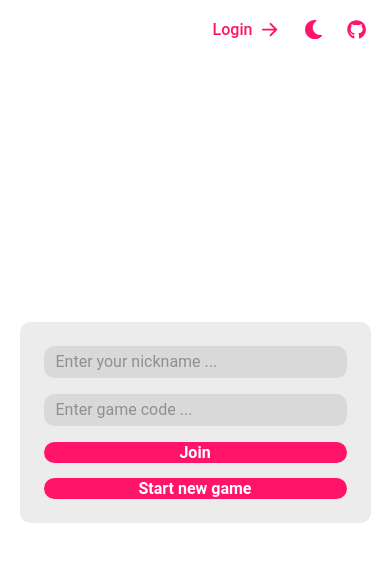
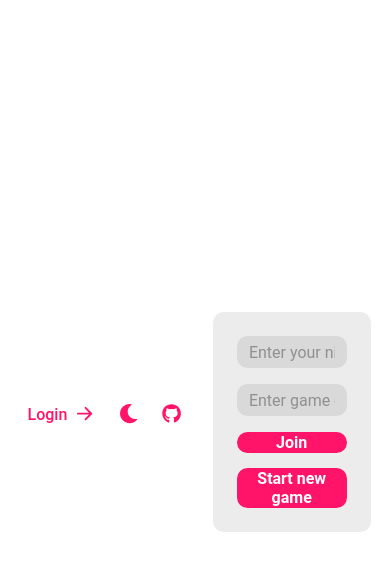
Before and after one commit to sopra-fs25-group-20/sopra-fs25-group-20-client, a Next.js app: page / in a window 390 px wide. Shown: the top 570 px of the page. Built offline with nearby package versions, Linux system fonts and the light colour scheme.

Commit message:
fix:mobile design

```diff
--- a/app/styles/layout.css
+++ b/app/styles/layout.css
@@ -4,6 +4,7 @@ body,
 #__next,
 main,
 .page-wrapper {
+  position: relative;
   display: flex;
   width: 100%;
   height: 100%;
@@ -258,14 +259,14 @@ main,
     gap: 1.5rem;
   }
 
+  .frame {
+    padding: 1.5rem;
+  }
+
   .app-header {
     top: 1rem;
     right: 1rem;
     flex-wrap: wrap;
-  }
-
-  .frame {
-    padding: 1.5rem;
   }
 }
 
@@ -370,15 +371,15 @@ main,
   }
 
   .app-header {
-    position: absolute;
-    top: 1rem;
-    right: 1rem;
+    position: relative;
+    top: auto;
+    right: auto;
     display: flex;
     flex-direction: row;
     justify-content: flex-end;
     align-items: center;
     gap: 0.5rem;
-    z-index: 10;
+    margin-bottom: 1rem;
   }
 
   .app-header-button {
```
